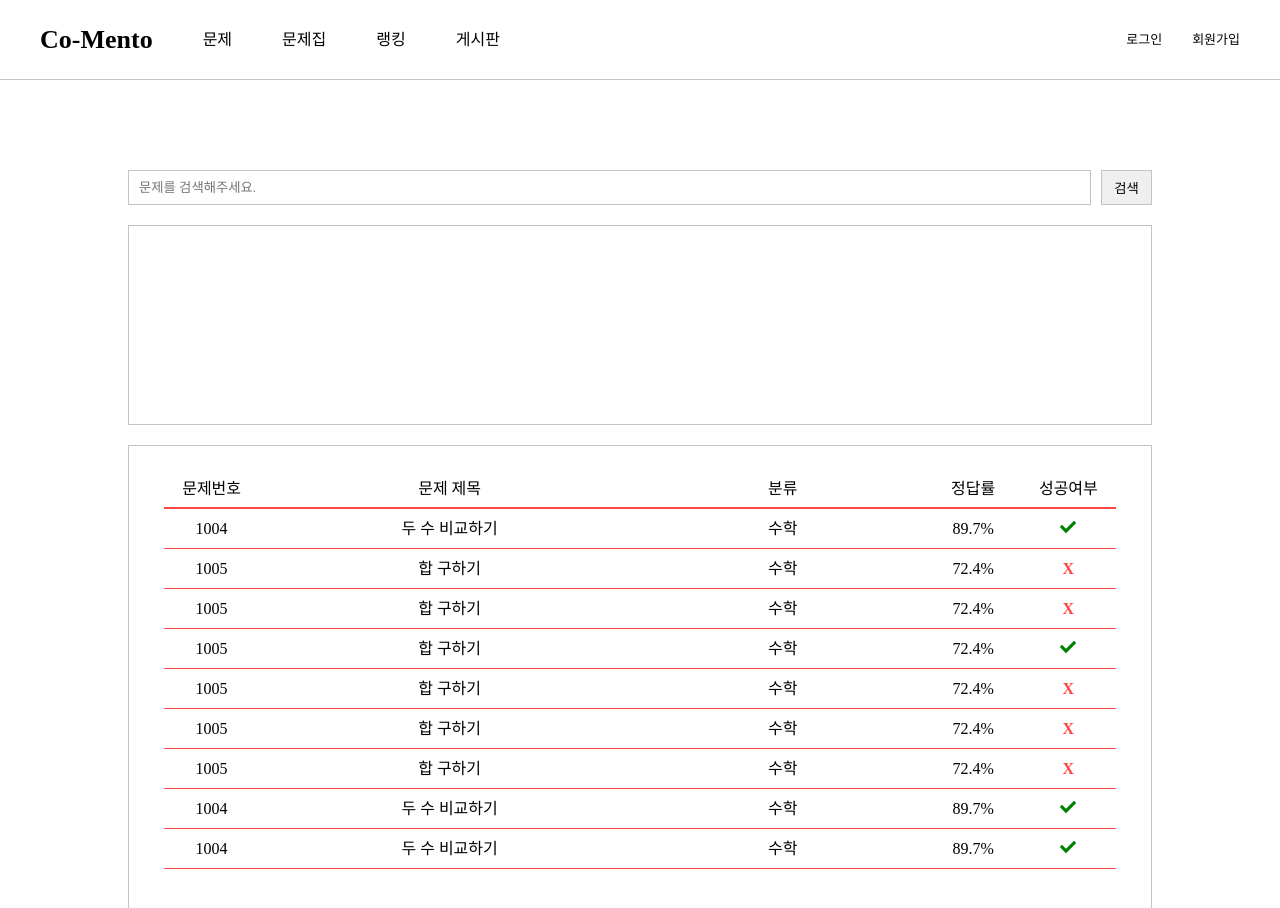
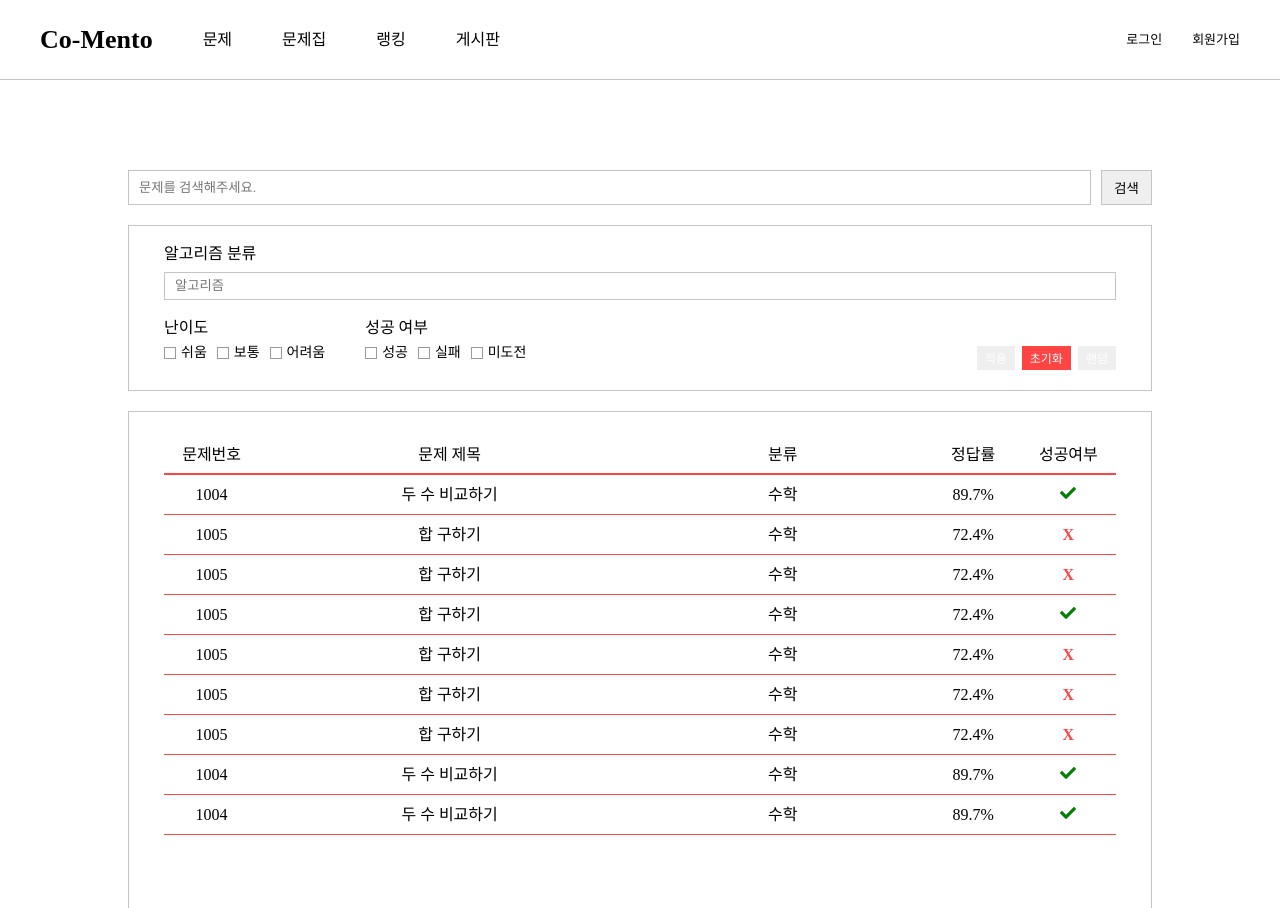
Before and after one commit to Heesu01/co-mento, a React (Create React App) app: page /problemlist in a window 1280 px wide. Shown: the top 908 px of the page. Built offline with nearby package versions, Linux system fonts and the light colour scheme.

Commit message:
feat: 알고리즘 분류 UI 구현

```diff
--- a/src/pages/ProblemList.js
+++ b/src/pages/ProblemList.js
@@ -1,11 +1,10 @@
-import React from "react";
+import React, { useState } from "react";
 import styled from "styled-components";
 import { FaCheck } from "react-icons/fa";
 import { useNavigate } from "react-router-dom";
 
 const ProblemList = () => {
   const navigate = useNavigate();
-
   const problems = [
     {
       id: 1,
@@ -80,6 +79,56 @@ const ProblemList = () => {
       success: true,
     },
   ];
+  const data = [
+    "수학",
+    "구현",
+    "그리디 알고리즘",
+    "다이나믹",
+    "정렬",
+    "문자열",
+  ];
+  const [algorithmChoseBox, setAlgorithmChoseBox] = useState(false);
+  const [inputAlgorithm, setInputAlgorithm] = useState("");
+  const [algorithm, setAlgorithm] = useState([]);
+
+  const AlgorithmInputClick = () => {
+    setAlgorithmChoseBox(!algorithmChoseBox);
+  };
+
+  const ChangeAlgorithm = (e) => {
+    setInputAlgorithm(e.target.value);
+  };
+
+  const AlgorithmClick = (name) => {
+    setAlgorithm((prevAlgorithm) => {
+      if (!prevAlgorithm.includes(name)) {
+        return [...prevAlgorithm, name];
+      } else {
+        return prevAlgorithm;
+      }
+    });
+  };
+
+  const DeleteAlgorithm = (name) => {
+    setAlgorithm((prevAlgorithm) =>
+      prevAlgorithm.filter((algorithms) => algorithms !== name)
+    );
+  };
+
+  const filteredData = data.filter((item) =>
+    item.toLowerCase().includes(inputAlgorithm.toLowerCase())
+  );
+
+  const [difficulty, setDifficulty] = useState("");
+  const [successStatus, setSuccessStatus] = useState("");
+
+  const handleDifficultyChange = (value) => {
+    setDifficulty(value);
+  };
+
+  const handleSuccessStatusChange = (value) => {
+    setSuccessStatus(value);
+  };
 
   return (
     <Container>
@@ -87,7 +136,92 @@ const ProblemList = () => {
         <Input placeholder="문제를 검색해주세요."></Input>
         <SearchBtn>검색</SearchBtn>
       </SearchBox>
-      <SpecificBox></SpecificBox>
+      <SpecificBox>
+        <p>알고리즘 분류</p>
+        <AlgorithmListBox>
+          {algorithm.map((algorithms, index) => (
+            <LiBox>
+              <AlgorithmList key={index}>{algorithms}</AlgorithmList>
+              <Delete onClick={() => DeleteAlgorithm(algorithms)}>X</Delete>
+            </LiBox>
+          ))}
+        </AlgorithmListBox>
+        <AlgorithmInputBox
+          placeholder="알고리즘"
+          value={inputAlgorithm}
+          onClick={AlgorithmInputClick}
+          onChange={(e) => ChangeAlgorithm(e)}
+        />
+        {algorithmChoseBox && (
+          <>
+            <ChoseBox>
+              {filteredData.length > 0 &&
+                filteredData.map((datas, index) => (
+                  <Algorithm key={index} onClick={() => AlgorithmClick(datas)}>
+                    {datas}
+                  </Algorithm>
+                ))}
+            </ChoseBox>
+          </>
+        )}
+        <BottomBox>
+          <LeftBox>
+            <CheckBoxs>
+              <p>난이도</p>
+              <CheckBoxGroup>
+                <CustomCheckbox
+                  label="쉬움"
+                  value="쉬움"
+                  isChecked={difficulty === "쉬움"}
+                  onChange={() => handleDifficultyChange("쉬움")}
+                />
+                <CustomCheckbox
+                  label="보통"
+                  value="보통"
+                  isChecked={difficulty === "보통"}
+                  onChange={() => handleDifficultyChange("보통")}
+                />
+                <CustomCheckbox
+                  label="어려움"
+                  value="어려움"
+                  isChecked={difficulty === "어려움"}
+                  onChange={() => handleDifficultyChange("어려움")}
+                />
+              </CheckBoxGroup>
+            </CheckBoxs>
+            <CheckBoxs>
+              <p>성공 여부</p>
+              <CheckBoxGroup>
+                <CustomCheckbox
+                  label="성공"
+                  value="성공"
+                  isChecked={successStatus === "성공"}
+                  onChange={() => handleSuccessStatusChange("성공")}
+                />
+                <CustomCheckbox
+                  label="실패"
+                  value="실패"
+                  isChecked={successStatus === "실패"}
+                  onChange={() => handleSuccessStatusChange("실패")}
+                />
+                <CustomCheckbox
+                  label="미도전"
+                  value="미도전"
+                  isChecked={successStatus === "미도전"}
+                  onChange={() => handleSuccessStatusChange("미도전")}
+                />
+              </CheckBoxGroup>
+            </CheckBoxs>
+          </LeftBox>
+          <RightBox>
+            <ButtonBox>
+              <ApplyBtn>적용</ApplyBtn>
+              <ResetBtn>초기화</ResetBtn>
+              <RandomBtn>랜덤</RandomBtn>
+            </ButtonBox>
+          </RightBox>
+        </BottomBox>
+      </SpecificBox>
       <ListBox>
         <Top>
           <Num>문제번호</Num>
@@ -136,12 +270,145 @@ const SearchBtn = styled.button`
   border: 1px solid ${({ theme }) => theme.colors.gray2};
   font-weight: 500;
 `;
+
 const SpecificBox = styled.div`
   width: 100%;
-  height: 200px;
+  height: auto;
   border: 1px solid ${({ theme }) => theme.colors.gray2};
   padding: 20px 35px;
 `;
+const AlgorithmListBox = styled.div`
+  display: flex;
+  gap: 10px;
+  margin-bottom: 10px;
+`;
+const LiBox = styled.div`
+  display: flex;
+  align-items: center;
+  margin-top: 10px;
+  background-color: ${({ theme }) => theme.colors.deepPink};
+  padding: 3px 7px 3px 10px;
+  border-radius: 8px;
+`;
+const AlgorithmList = styled.div`
+  font-size: 13px;
+`;
+const Delete = styled.p`
+  margin-left: 10px;
+  font-size: 11px;
+  cursor: pointer;
+`;
+const AlgorithmInputBox = styled.input`
+  width: 100%;
+  padding: 5px 10px;
+  outline: none;
+  border: 1px solid ${({ theme }) => theme.colors.gray2};
+`;
+const ChoseBox = styled.div`
+  width: 100%;
+  height: 130px;
+  background-color: white;
+  overflow-y: scroll;
+  border-left: 1px solid ${({ theme }) => theme.colors.gray2};
+  border-right: 1px solid ${({ theme }) => theme.colors.gray2};
+  border-bottom: 1px solid ${({ theme }) => theme.colors.gray2};
+  padding-top: 3px;
+`;
+const Algorithm = styled.p`
+  font-size: 14px;
+  margin-bottom: 6px;
+  padding: 3px 10px;
+  &:hover {
+    background-color: ${({ theme }) => theme.colors.gray3};
+  }
+`;
+const BottomBox = styled.div`
+  display: flex;
+  justify-content: space-between;
+  height: 60px;
+  align-items: center;
+  margin-top: 10px;
+`;
+const LeftBox = styled.div`
+  display: flex;
+  gap: 40px;
+`;
+const CheckBoxs = styled.div`
+  p {
+    margin-bottom: 10px;
+  }
+`;
+const CheckBoxGroup = styled.div`
+  display: flex;
+  gap: 10px;
+`;
+const CustomCheckbox = ({ label, value, isChecked, onChange }) => {
+  return (
+    <CheckboxWrapper>
+      <HiddenCheckbox type="checkbox" checked={isChecked} onChange={onChange} />
+      <StyledCheckbox isChecked={isChecked} onClick={onChange}>
+        {isChecked && <CheckMark />}
+      </StyledCheckbox>
+      <span>{label}</span>
+    </CheckboxWrapper>
+  );
+};
+const CheckboxWrapper = styled.label`
+  display: flex;
+  align-items: center;
+  gap: 5px;
+  cursor: pointer;
+  font-size: 14px;
+`;
+const HiddenCheckbox = styled.input`
+  position: absolute;
+  opacity: 0;
+  cursor: pointer;
+  height: 0;
+  width: 0;
+`;
+const StyledCheckbox = styled.div`
+  width: 12px;
+  height: 12px;
+  background-color: ${({ isChecked, theme }) =>
+    isChecked ? theme.colors.gray : theme.colors.white};
+  border: 1px solid ${({ theme }) => theme.colors.gray};
+  display: flex;
+  justify-content: center;
+  align-items: center;
+`;
+const CheckMark = styled.div`
+  width: 8px;
+  height: 8px;
+`;
+const RightBox = styled.div`
+  height: 100%;
+  display: flex;
+  align-items: end;
+`;
+const ButtonBox = styled.div`
+  display: flex;
+  gap: 7px;
+`;
+const ApplyBtn = styled.button`
+  padding: 3px 8px;
+  font-size: 12px;
+  background-color: ${({ theme }) => theme.colors.blue};
+  color: white;
+`;
+const ResetBtn = styled.button`
+  padding: 3px 8px;
+  font-size: 12px;
+  background-color: ${({ theme }) => theme.colors.red};
+  color: white;
+`;
+const RandomBtn = styled.button`
+  padding: 3px 8px;
+  font-size: 12px;
+  background-color: ${({ theme }) => theme.colors.yellow};
+  color: white;
+`;
+
 const ListBox = styled.div`
   width: 100%;
   height: 800px;
```
